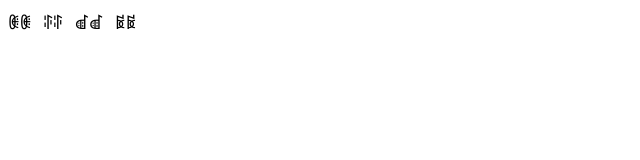
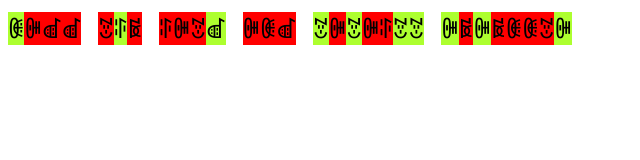
Before and after one commit to mntdn/overwhelmed, a website built with Vite: page index.html in a window 1280 px wide. Shown: the whole page, without its empty margins (0-640 px from the left). Built offline with nearby package versions, Linux system fonts and the light colour scheme.

Commit message:
Small scrambling game done Using SCSS

```diff
--- a/index.html
+++ b/index.html
@@ -19,7 +19,7 @@
 	<link rel="icon" href="/favicon.ico">
 	<link rel="icon" href="/favicon.svg" type="image/svg+xml">
 
-	<link rel="stylesheet" href="main.css">
+	<!-- <link rel="stylesheet" href="main.css"> -->
 
 </head>
 
--- a/package.json
+++ b/package.json
@@ -14,6 +14,7 @@
         "eslint": "^9.24.0",
         "eslint-config-prettier": "^10.1.1",
         "prettier": "^3.5.3",
+        "sass-embedded": "^1.87.0",
         "typescript": "^5.8.3",
         "vite": "^6.2.5"
     }
--- a/src/interfaces/sentence.ts
+++ b/src/interfaces/sentence.ts
@@ -8,6 +8,12 @@ export interface Word {
 }
 
 export interface Sentence {
+    id: string;
     content: Word[];
     isOrdered: boolean;
 }
+
+export interface Position {
+    word: number;
+    letter: number;
+}
--- a/src/libs/sentence.ts
+++ b/src/libs/sentence.ts
@@ -1,15 +1,23 @@
-import { Sentence, Word } from '../interfaces/sentence';
-import getRandomInt from '../shared/utils';
+import { Position, Sentence, Word } from '../interfaces/sentence';
+import * as utils from '../shared/utils';
 
-const createSentence = (gibberish: string[]): Sentence => {
-	let nbWords = getRandomInt(2, 7);
-	let s: Sentence = {
+let sentenceOrdered: Sentence = {
+	id: "",
+	content: [],
+	isOrdered: true,
+};
+
+let sentence: Sentence = {
+	id: "s" + utils.default.guid(),
 	content: [],
 	isOrdered: false,
 };
+
+const createSentence = (gibberish: string[]) => {
+	let nbWords = utils.default.getRandomInt(4, 9);
 	for (let i = 0; i < nbWords; i++) {
-		let nbLetters = getRandomInt(2, 7);
-		const letterToUse = gibberish[getRandomInt(0, gibberish.length)];
+		let nbLetters = utils.default.getRandomInt(3, 10);
+		const letterToUse = gibberish[utils.default.getRandomInt(0, gibberish.length)];
 		let w: Word = {
 			content: [],
 			isOrdered: false,
@@ -19,23 +27,72 @@ const createSentence = (gibberish: string[]): Sentence => {
 				content: letterToUse,
 			});
 		}
-		s.content.push(w);
+		sentence.content.push(w);
 	}
-	return s;
+	sentenceOrdered = JSON.parse(JSON.stringify(sentence));
+
+	// scrambling the letters nbPasses times
+	let nbPasses = 20;
+	for (let i = 0; i < nbPasses; i++) {
+		let wSrc = utils.default.getRandomInt(0, nbWords);
+		let wDest = utils.default.getRandomInt(0, nbWords);
+		let src: Position = {
+			word: wSrc,
+			letter: utils.default.getRandomInt(0, sentence.content[wSrc].content.length)
+		}
+		let dest: Position = {
+			word: wDest,
+			letter: utils.default.getRandomInt(0, sentence.content[wDest].content.length)
+		}
+		swapLetters(src, dest);
+	}
+	console.log(sentenceOrdered, sentence);
 };
 
-const toHTML = (sentence: Sentence): string => {
+const toHTML = () => {
+	let sHtml: HTMLElement | null = document.getElementById(sentence.id);
+	if (sHtml === null) {
+		var d = document.getElementById('app');
+		if (d !== null) {
+			sHtml = <HTMLDivElement>document.createElement('div');
+			sHtml.classList = 'fixedWidth';
+			sHtml.id = sentence.id;
+			d.appendChild(sHtml);
+		}
+	}
+
 	let result = '';
+	let wPos = 0;
+	let lPos = 0;
 	sentence.content.forEach(w => {
 		w.content.forEach(l => {
-            result += `<span>${l.content}</span>`;
+			let isOK = letterOK({ word: wPos, letter: lPos });
+			result += `<span onclick="letterClick(${wPos}, ${lPos})" class="${(isOK ? "ok" : "ko")}">${l.content}</span>`;
+			lPos++;
 		})
 		result += ' ';
+		wPos++;
+		lPos = 0;
 	})
-    return result;
+
+	if (sHtml)
+		sHtml.innerHTML = result;
 };
 
+const swapLetters = (source: Position, dest: Position) => {
+	let svg = "" + sentence.content[dest.word].content[dest.letter].content;
+	sentence.content[dest.word].content[dest.letter].content = sentence.content[source.word].content[source.letter].content;
+	sentence.content[source.word].content[source.letter].content = svg;
+}
+
+const letterOK = (p: Position): boolean => {
+	return sentence.content[p.word].content[p.letter].content === sentenceOrdered.content[p.word].content[p.letter].content;
+}
+
 const _ = {
+	sentence,
+
+	swapLetters,
 	createSentence,
 	toHTML,
 };
--- a/src/main.ts
+++ b/src/main.ts
@@ -1,15 +1,31 @@
+import { Position } from "./interfaces/sentence";
 import * as sentence from "./libs/sentence";
+import './style/main.scss';
 
 const gibberish = [];
+let swapSource: Position | null = null;
 
-for(let i = 0xA000; i < 0xA0FF; i++)
+for (let i = 0xA000; i < 0xA0FF; i++)
 	gibberish.push(String.fromCodePoint(i));
+// for (let i = 0x0041; i < 0x005A; i++)
+// 	gibberish.push(String.fromCodePoint(i));
 
-var d = document.getElementById('app');
-if(d !== null) {
-	var page = <HTMLDivElement>document.createElement('div');
-	page.classList = 'fixedWidth';
-	let s = sentence.default.createSentence(gibberish);
-	page.innerHTML = sentence.default.toHTML(s);
-	d.appendChild(page);
+sentence.default.createSentence(gibberish);
+sentence.default.toHTML();
+
+(window as any).letterClick = (wPos: number, lPos: number) => {
+	if (swapSource === null) {
+		swapSource = {
+			word: wPos,
+			letter: lPos
+		};
+	}
+	else {
+		sentence.default.swapLetters(swapSource, {
+			word: wPos,
+			letter: lPos
+		});
+		sentence.default.toHTML();
+		swapSource = null;
+	}
 }
--- a/src/shared/utils.ts
+++ b/src/shared/utils.ts
@@ -5,4 +5,15 @@ const getRandomInt = (min: number, max: number): number => {
     return Math.floor(Math.random() * (maxFloored - minCeiled) + minCeiled);
 };
 
-export default getRandomInt;
+const guid = () => {
+    return "10000000-1000-4000-8000-100000000000".replace(/[018]/g, c =>
+        (+c ^ crypto.getRandomValues(new Uint8Array(1))[0] & 15 >> +c / 4).toString(16)
+    );
+}
+
+const _ = {
+    getRandomInt,
+    guid
+}
+
+export default _;
--- /dev/null
+++ b/src/style/main.scss
@@ -0,0 +1,14 @@
+.fixedWidth {
+    font-family: Consolas, 'Courier New', Courier, monospace;
+    text-align: justify;
+    font-size: 28px;
+    span {
+        cursor: pointer;
+        &.ko {
+            background-color: red;
+        }
+        &.ok {
+            background-color: greenyellow;
+        }
+    }
+}
```
Also changed, not shown: main.css (deleted), 1 other file. Lines whose indentation alone changed are shown as unchanged.
